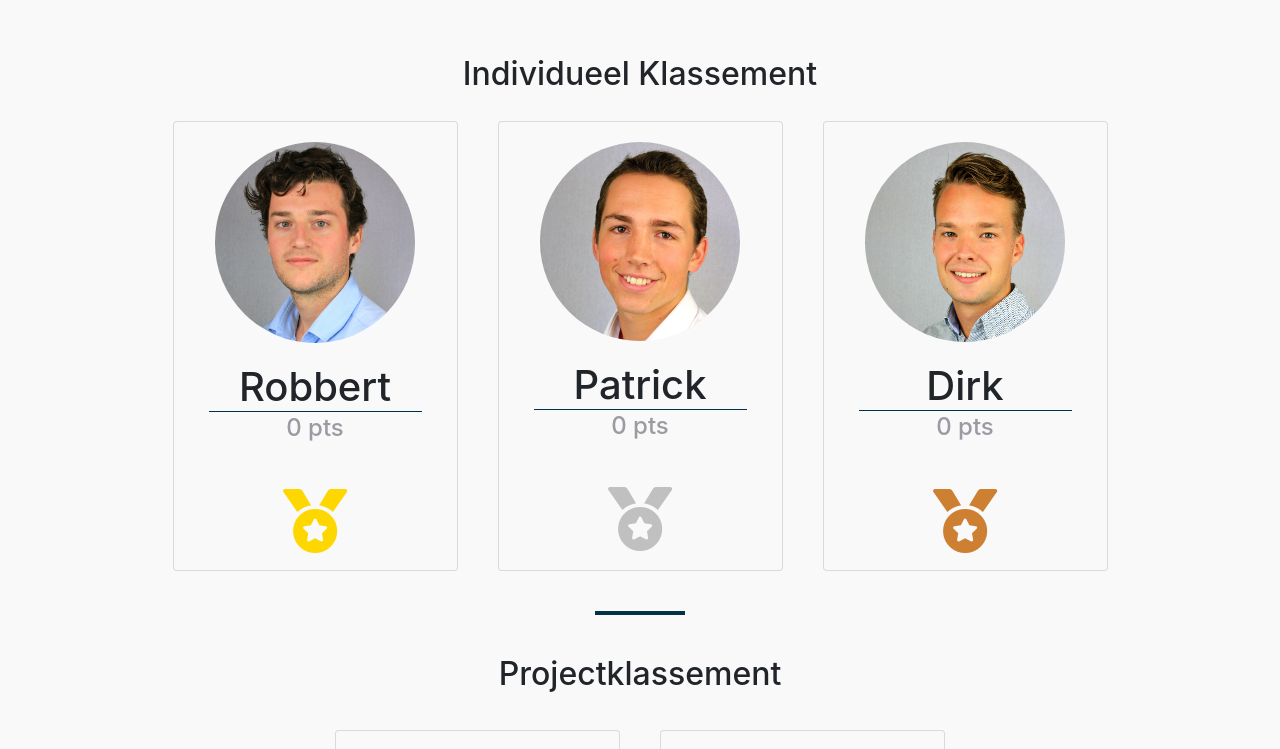
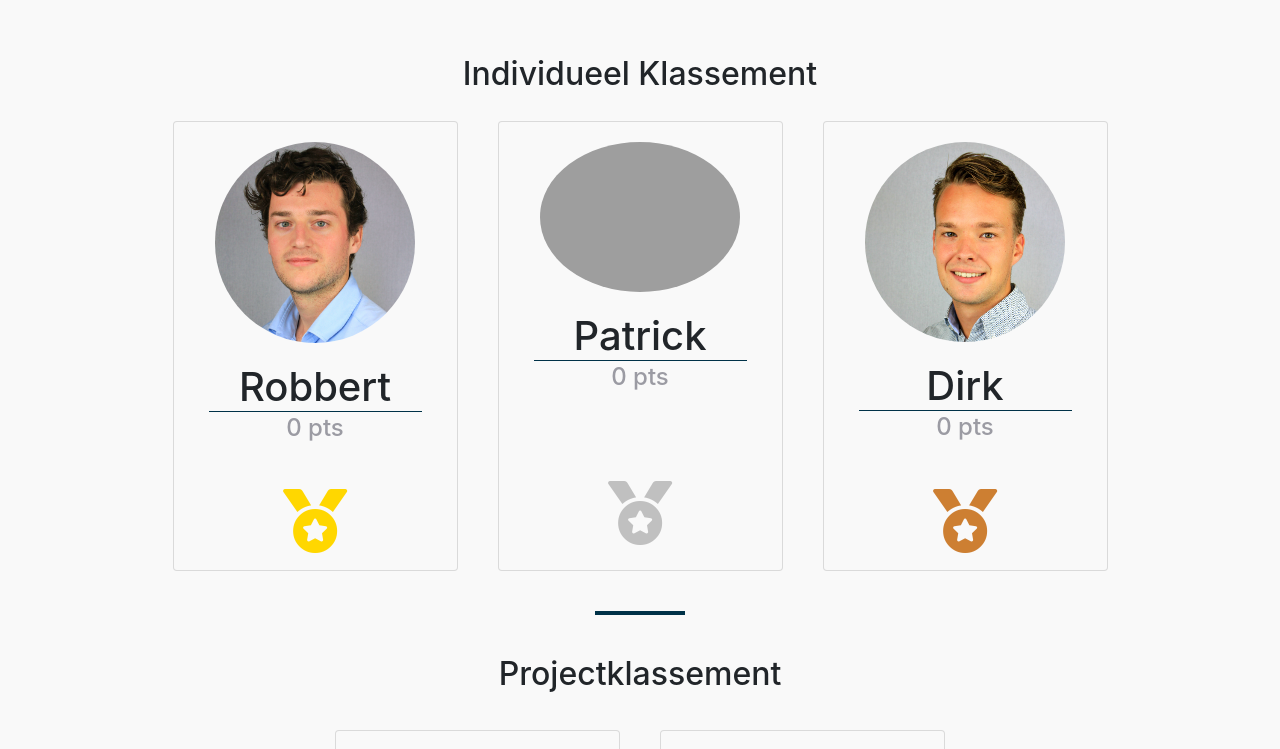
Before and after one commit to robbertmanders/mariokart_website, a PHP site: page / in a window 1280 px wide. Shown: the part 45-794 px from the top of the page. Run offline with PHP 8.4, Linux system fonts and the light colour scheme; some libraries are stand-ins or nearby versions; grey boxes are pictures that could not be loaded.

Commit message:
make it better

```diff
--- a/index.php
+++ b/index.php
@@ -55,7 +55,7 @@
     </div>
 
     <div class="card col-7 col-lg-3 vis">
-      <img class="border-0 foto" src="fotos/patrick.jpg" alt="Card image cap">
+      <img class="border-0 foto" src="fotos/binke.jpg" alt="Card image cap">
       <div class="card-body">
         <h1 class="card-text text-center borderino">Patrick</h1>
         <h4 class="card-text text-center pb-1 grijze">0 pts</h3>
```
Also changed, not shown: 2 other files.
